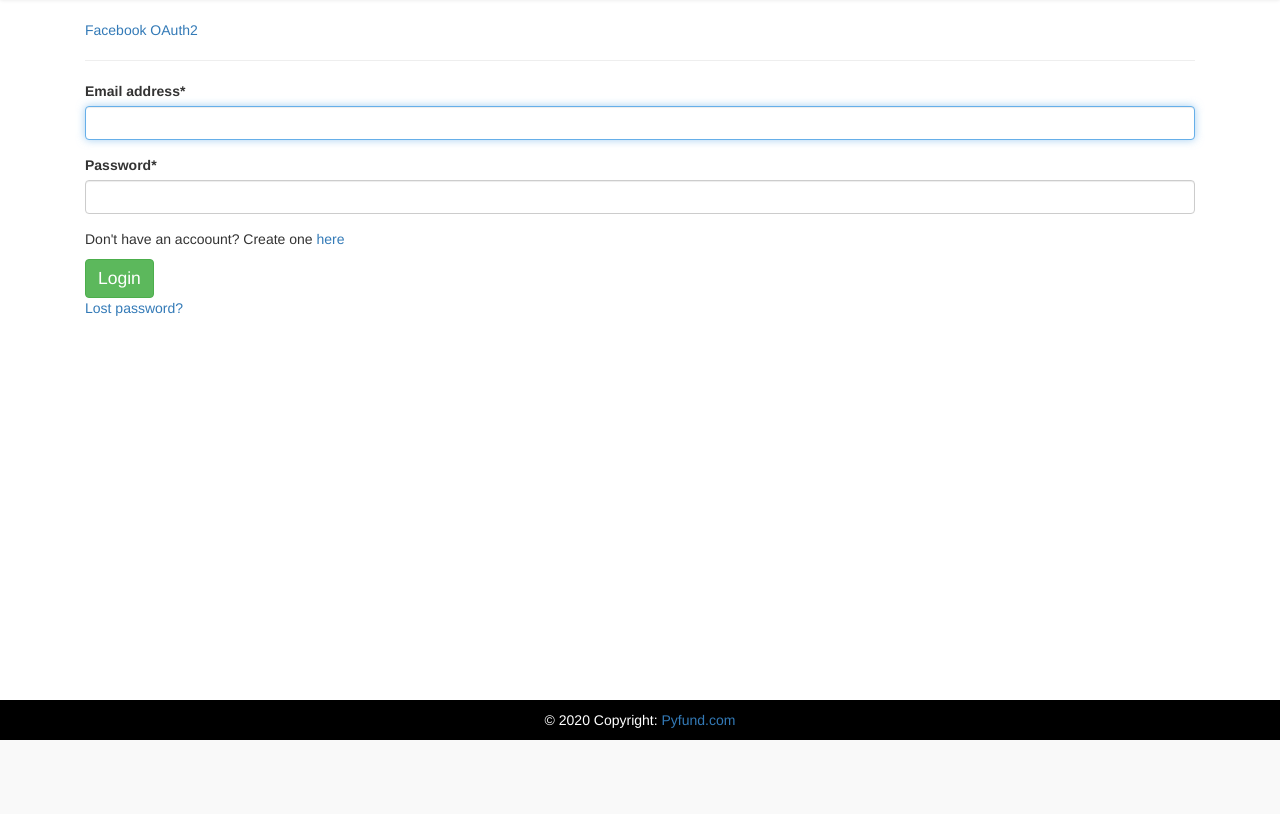
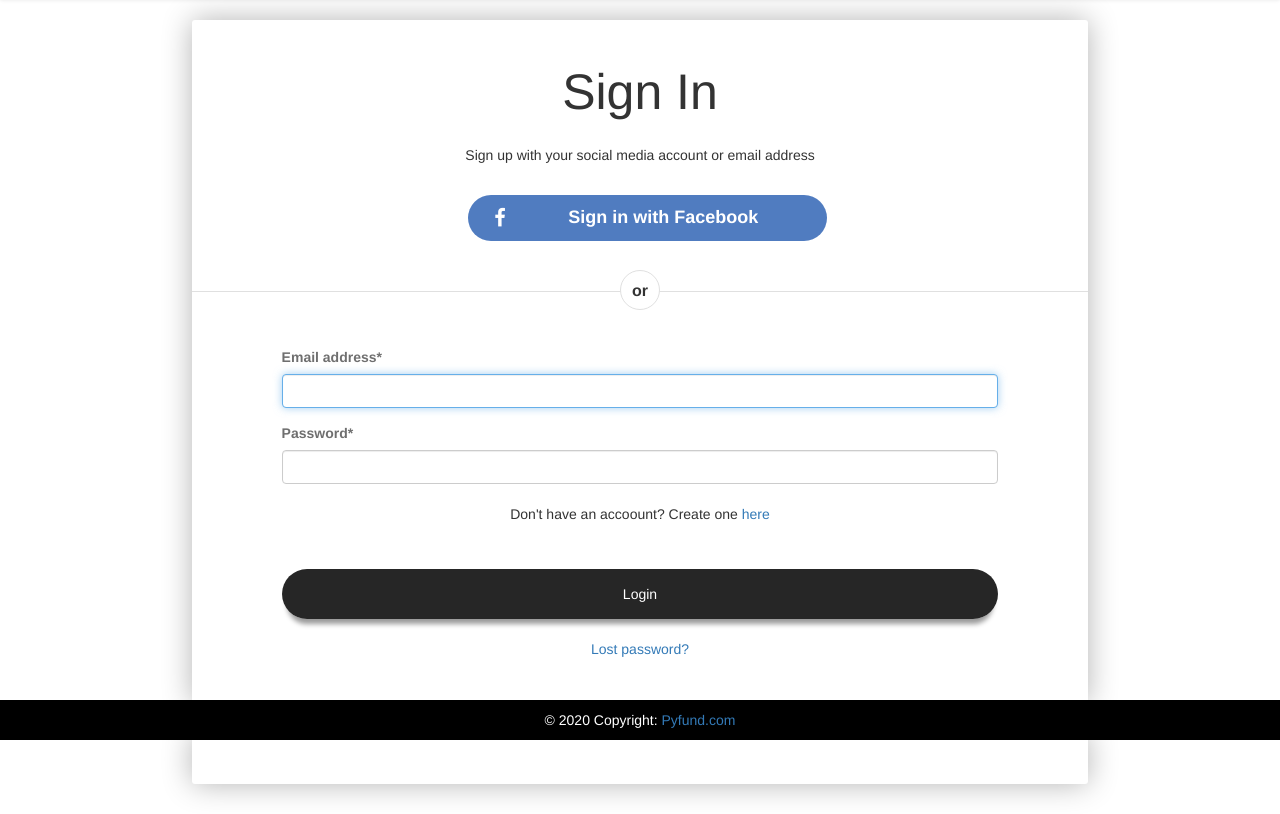
Before and after one commit to asaid-0/pyreads, a Django app: page /accounts/login/ in a window 1280 px wide. Shown: the part 60-874 px from the top of the page. Before the commit the page ends 800 px from the top, so only its background shows below. Run offline with Django 3.2, Linux system fonts and the light colour scheme; some libraries are stand-ins or nearby versions.

Commit message:
add styling to registreation and login

```diff
--- a/projects/templates/projects/add_project.html
+++ b/projects/templates/projects/add_project.html
@@ -9,7 +9,7 @@
         <div class="panel panel-primary">
             <div class="panel-heading text-center"><b>Add project</b></div>
             <div class="panel-body">
-                <form style="text-align: center;" method="POST" enctype="multipart/form-data">
+                <form method="POST" enctype="multipart/form-data">
                     {% csrf_token %}
                     {{form|crispy}}
                     {{image_form|crispy}}
--- a/register/templates/registration/login.html
+++ b/register/templates/registration/login.html
@@ -1,6 +1,109 @@
 {% extends 'base.html' %}
 
 {% block title %} Login {% endblock %}
+{% block style %}
+<style>
+  .container{
+    padding:25px 0;
+    max-width:70%;
+    margin:0 auto;
+    background-color:white;
+    border-radius:3px;
+    box-shadow:0 0 30px rgba(0,0,0,.3)
+  }
+  .container h1{
+    text-align:center;
+    margin-bottom:25px;
+    font-weight:normal;
+    font-size:5rem;
+  }
+  form{
+    width:80%;
+    margin:0 auto;
+  }
+  label{
+    display:block;
+    font-size:14px;
+    opacity:.7;
+    margin-bottom:7px;
+  }
+  input{
+    width:100%;
+    border:none;
+    outline:none;
+  }
+ div.group input{
+    opacity:1;
+    padding:10px 0;
+    color:black;
+    border-bottom:1px solid #ccc;
+  }
+  input[type="submit"]{
+    margin-top:25px;
+    padding:15px;
+    border-radius:25px;
+    background-color:rgba(0,0,0,.85);
+    color:white;
+    box-shadow:0 10px 5px -5px rgba(0,0,0,.4);
+    cursor:pointer;
+  }
+  p{
+    margin:20px 0;
+    text-align:center;
+  }
+  .social-login{
+    padding:10px 15px;
+    color:white;
+    width:30%;
+    text-align:center;
+    background-color:#3b5999;
+    border-radius:25px;
+    cursor:pointer;
+  }
+  .or-seperator {
+    margin: 50px 0 15px;
+    text-align: center;
+    border-top: 1px solid #e0e0e0;
+}
+.or-seperator b {
+    padding: 0 10px;
+width: 40px;
+height: 40px;
+font-size: 16px;
+text-align: center;
+line-height: 40px;
+background: #fff;
+display: inline-block;
+    border: 1px solid #e0e0e0;
+border-radius: 50%;
+    position: relative;
+    top: -22px;
+    z-index: 1;
+}
+.social-btn .btn {
+    color: #fff;
+    width: 40%;
+    margin: 10px 0 0 15px;
+font-size: 18px;
+border-radius: 50px;
+font-weight: bold;
+border: none;
+transition: all 0.4s;
+}
+.social-btn .btn:hover {
+opacity: 0.8;
+}
+.social-btn .btn-primary {
+background: #507cc0;
+}
+.social-btn .btn i {
+float: left;
+margin: 3px 10px;
+font-size: 20px;
+}
+</style>
+{% endblock %}
+
 
 {% block content %}
     {% if form.errors %}
@@ -25,13 +128,17 @@
   {% load crispy_forms_tags %}
 
   {% load socialaccount %}
-  <a href="{% provider_login_url "facebook" method="oauth2" %}">Facebook OAuth2</a>
-  <hr>
+  <h1>Sign In</h1>
+		<p class="hint-text">Sign up with your social media account or email address</p>
+		<div class="social-btn text-center justify-content-center">
+			<a href="{% provider_login_url "facebook" method="oauth2" %}" class="btn btn-primary btn-lg "><i class="fa fa-facebook"></i>Sign in with Facebook</a>
+        </div>
+		<div class="or-seperator"><b>or</b></div>
   <form method="post" class="from-group">
 	{% csrf_token %}
 	{{form|crispy}}
 	<p>Don't have an accoount? Create one <a href="{% url 'register' %}">here</a></p>
-	<button type="submit" class="btn btn-success">Login</button>
+        <input type="submit" value="Login">
     </form>
 
   {# Assumes you setup the password_reset view in your URLconf #}
--- a/templates/base.html
+++ b/templates/base.html
@@ -23,6 +23,7 @@
   <link rel="stylesheet" href="{% static "home/card.css" %}">
   <link rel="stylesheet" href="{% static "home/styles.css" %}">
   <title>{% block title %} library {% endblock %}</title>
+  {% block style %}{% endblock %}
 
 </head>
 
```
Also changed, not shown: register/templates/registration/register.html (+115 -8 lines).
